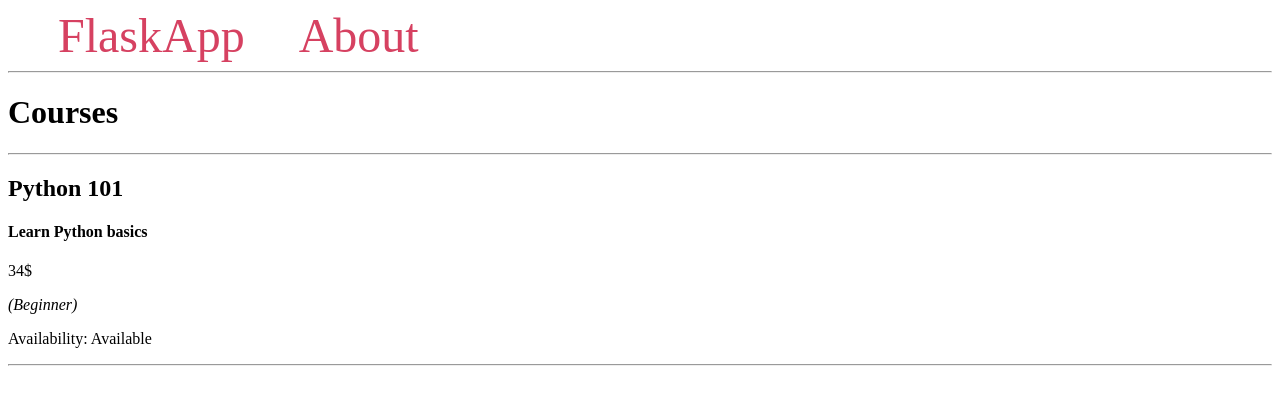
After one commit to ernesthenry/wtf-flask, a Flask app: page /courses/ in a window 1280 px wide. The commit adds this page. Shown: the top 405 px of the page. Run offline with Flask 2, Linux system fonts and the light colour scheme.

Commit message:
Add courses list

```diff
--- a/app.py
+++ b/app.py
@@ -18,3 +18,8 @@ courses_list = [{
 def index():
     form = CourseForm()
     return render_template('index.html', form=form)
+
+
+@app.route('/courses/')
+def courses():
+    return render_template('courses.html', courses_list=courses_list)
--- /dev/null
+++ b/templates/courses.html
@@ -0,0 +1,19 @@
+{% extends 'base.html' %}
+
+{% block content %}
+    <h1>{% block title %} Courses {% endblock %}</h1>
+    <hr>
+    {% for course in courses_list %}
+        <h2> {{ course['title'] }} </h2>
+        <h4> {{ course['description'] }} </h4>
+        <p> {{ course['price'] }}$ </p>
+        <p><i>({{ course['level'] }})</i></p>
+        <p>Availability:
+            {% if course['available'] %}
+                Available
+            {% else %}
+                Not Available
+            {% endif %}</p>
+        <hr>
+    {% endfor %}
+{% endblock %}
--- a/templates/index.html
+++ b/templates/index.html
@@ -1,4 +1,4 @@
-% extends 'base.html' %}
+{% extends 'base.html' %}
 
 {% block content %}
     <h1>{% block title %} Add a New Course {% endblock %}</h1>
```
